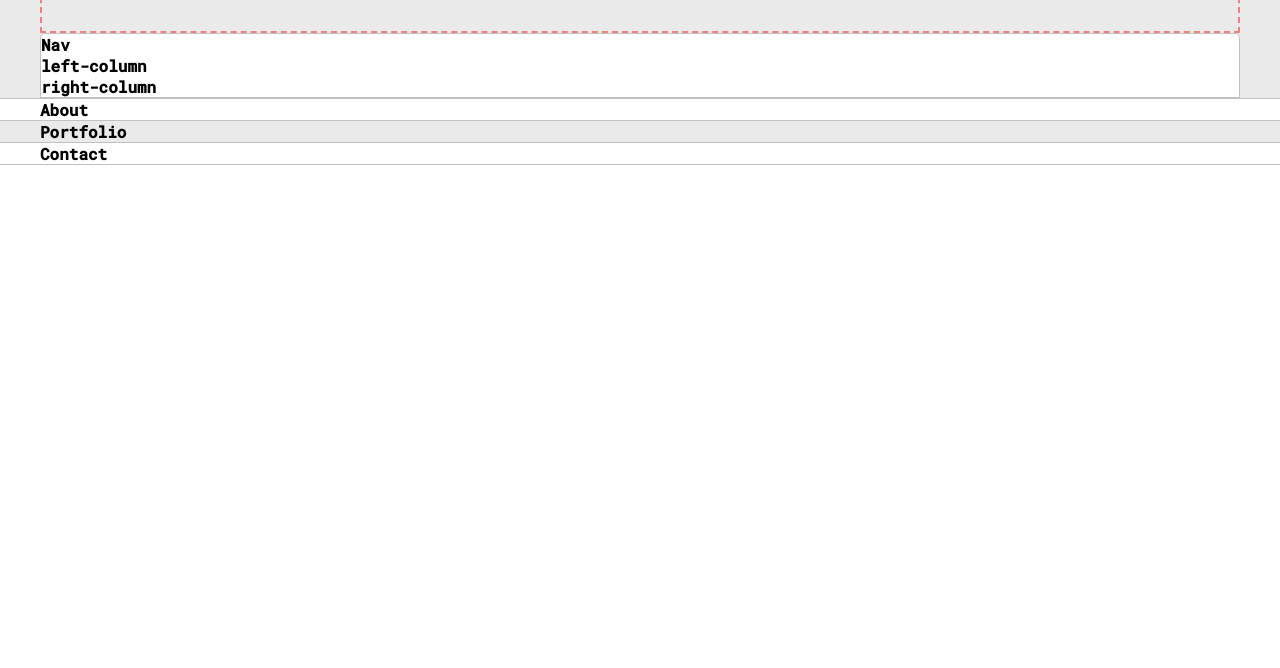
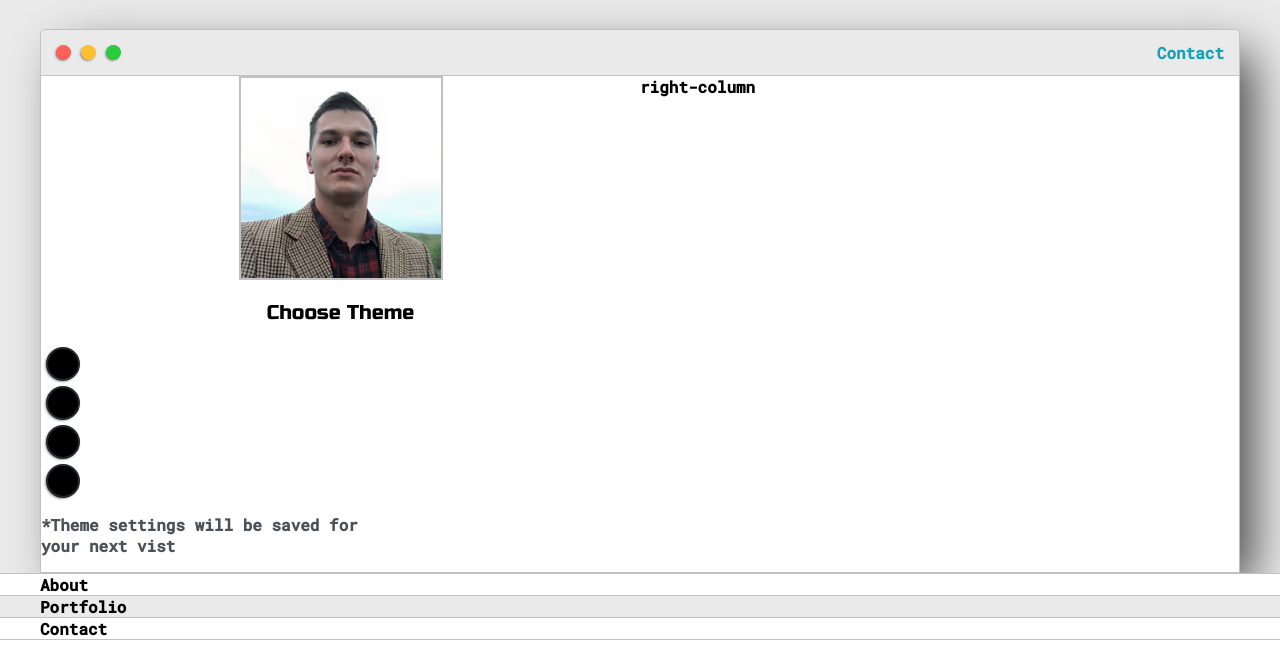
Before and after one commit to bertwinkeller/newPort, a plain HTML site: page index.html in a window 1280 px wide. Shown: the part 132-800 px from the top of the page. Drawn offline with Linux system fonts and the light colour scheme.

Commit message:
css touch ups

```diff
--- a/default.css
+++ b/default.css
@@ -19,7 +19,7 @@ html,
 body {
   padding: 0;
   margin: 0;
-  font-family: 'Roboto Mono', monospace;
+  font-family: "Roboto Mono", monospace;
   font-weight: bold;
 }
 
@@ -31,9 +31,8 @@ h5,
 h6,
 strong {
   color: var(--mainText);
-  font-family: 'Russo One', sans-serif;
+  font-family: "Russo One", sans-serif;
   font-weight: 500;
-
 }
 
 p,
@@ -43,60 +42,184 @@ label,
 input,
 textarea {
   color: var(--secondaryText);
-  font-family: 'Roboto Mono', monospace;
+  font-family: "Roboto Mono", monospace;
 }
 
 .s1 {
   background-color: var(--mainColor);
   border-bottom: 1px solid var(--borderColor);
-  overflow:auto;
-
+  overflow: auto;
 }
 .s2 {
   background-color: var(--secondaryColor);
   border-bottom: 1px solid var(--borderColor);
-
 }
 
-.main-container{
+.main-container {
   width: 1200px;
   margin: 0 auto;
 }
 
-.greeting-wrapper{
+.greeting-wrapper {
   display: grid;
-    border: 2px dashed lightcoral;
   justify-content: center;
   align-content: center;
   min-height: 10em;
 }
 
-.intro-wrapper{
+.intro-wrapper {
   background-color: var(--secondaryColor);
-	border:1px solid var(--borderColor);
+  border: 1px solid var(--borderColor);
+  border-radius: 5px 5px 0 0;
+
+  -webkit-box-shadow: 18px 18px 46px -6px rgba(0, 0, 0, 0.72);
+  -moz-box-shadow: 18px 18px 46px -6px rgba(0, 0, 0, 0.72);
+  box-shadow: 18px 18px 46px -6px rgba(0, 0, 0, 0.72);
+
+  display: grid;
+  grid-template-columns: 1fr 1fr;
+  grid-template-areas:
+    "nav-wrapper nav-wrapper"
+    "left-column right-column";
+}
+
+.nav-wrapper {
+  grid-area: nav-wrapper;
+  border-bottom: 1px solid var(--borderColor);
+  display: flex;
+  justify-content: space-between;
+  align-items: center;
+  background-color: var(--mainColor);
   border-radius:5px 5px 0 0;
+
 
 }
 
-a{
-	text-decoration: none;
-	color:#17a2b8;
+#navigation{
+    margin: 0;
+    padding: 10px;
+
 }
 
-h1 { font-size: 56px;}
-h2 { font-size: 36px;}
-h3 { font-size: 28px;}
-h4 { font-size: 24px;}
-h5 { font-size: 20px;}
-h6 { font-size: 16px;}
+#navigation li{
+   margin-right: 5px;
+   margin-left: 5px;
+   display: inline-block;
 
-ul{
+}
+
+
+.dots-wrapper {
+  display: flex;
+  padding: 10px;
+}
+
+
+#dot-1{
+	background-color:  #FC6058;
+}
+
+#dot-2{
+	background-color:  #FEC02F;
+}
+
+#dot-3{
+	background-color:  #2ACA3E;
+}
+.browser-dot {
+  background-color: black;
+  height: 15px;
+  width: 15px;
+  border-radius: 50%;
+  margin: 5px;
+
+
+
+    -webkit-box-shadow: -1px 1px 3px -1px rgba(0,0,0,0.75);
+	-moz-box-shadow: -1px 1px 3px -1px rgba(0,0,0,0.75);
+	box-shadow: -1px 1px 3px -1px rgba(0,0,0,0.75);
+
+
+
+}
+
+.left-column {
+  grid-area: left-column;
+  /* padding-top:50px;
+	padding-bottom: 50px; */
+}
+
+#profile_pic{
+    display: block;
+	margin:0 auto;
+
+	height: 200px;
+	width: 200px;
+	object-fit: cover;
+	border:2px solid var(--borderColor);
+
+}
+
+#theme-options-wrapper{
+	display: flex;
+	justify-content: center;
+}
+
+.theme-dot{
+    height: 30px;
+    width: 30px;
+    border-radius: 50%;
+    background-color: black;
+
+    margin: 5px;
+	border:2px solid var(--themeDotBorder);
+
+    -webkit-box-shadow: -1px 1px 3px -1px rgba(0,0,0,0.75);
+	-moz-box-shadow: -1px 1px 3px -1px rgba(0,0,0,0.75);
+	box-shadow: -1px 1px 3px -1px rgba(0,0,0,0.75);
+
+    cursor: pointer;
+}
+.right-column {
+  grid-area: right-column;
+
+  /* display: grid;
+	align-content: center; */
+  /*
+	padding-top: 50px;
+	padding-bottom: 50px; */
+}
+
+a {
+  text-decoration: none;
+  color: #17a2b8;
+}
+
+h1 {
+  font-size: 56px;
+}
+h2 {
+  font-size: 36px;
+}
+h3 {
+  font-size: 28px;
+}
+h4 {
+  font-size: 24px;
+}
+h5 {
+  font-size: 20px;
+}
+h6 {
+  font-size: 16px;
+}
+
+ul {
   list-style: none;
 }
 
-
-@media screen and (max-width: 1200px){
-	.main-container{
+@media screen and (max-width: 1200px) {
+  .main-container {
     width: 95%;
   }
 }
--- a/index.html
+++ b/index.html
@@ -26,19 +26,35 @@
           <h1>Hi, I'm Bert Keller</h1>
         </div>
 
+        <div class="intro-wrapper">
+          <div class="nav-wrapper">
+            <div class="dots-wrapper">
+              <div id="dot-1" class="browser-dot"></div>
+              <div id="dot-2" class="browser-dot"></div>
+              <div id="dot-3" class="browser-dot"></div>
+            </div>
+            <ul id="navigation">
+              <li><a href="#">Contact</a></li>
+            </ul>
+          </div>
 
-        <div class="intro-wrapper">
-            <div class="nav-wrapper">
-                Nav
+          <div class="left-column">
+            <img id="profile_pic" src="./images/me.jpeg" alt="my pic" />
+            <h5 style="text-align: center; line-height: 0">Choose Theme</h5>
+
+            <div class="theme-options-wrapper">
+              <div id="light-mode" class="theme-dot"></div>
+              <div id="light-mode" class="theme-dot"></div>
+              <div id="light-mode" class="theme-dot"></div>
+              <div id="light-mode" class="theme-dot"></div>
             </div>
 
-            <div class="left-column">
-                left-column
-            </div>
+            <p id="settings-note">
+              *Theme settings will be saved for<br />your next vist
+            </p>
+          </div>
 
-            <div class="right-column">
-                right-column
-            </div>
+          <div class="right-column">right-column</div>
         </div>
       </div>
     </section>
```
Also changed, not shown: images/me.jpeg (added), 1 other file. Lines whose indentation alone changed are shown as unchanged.
